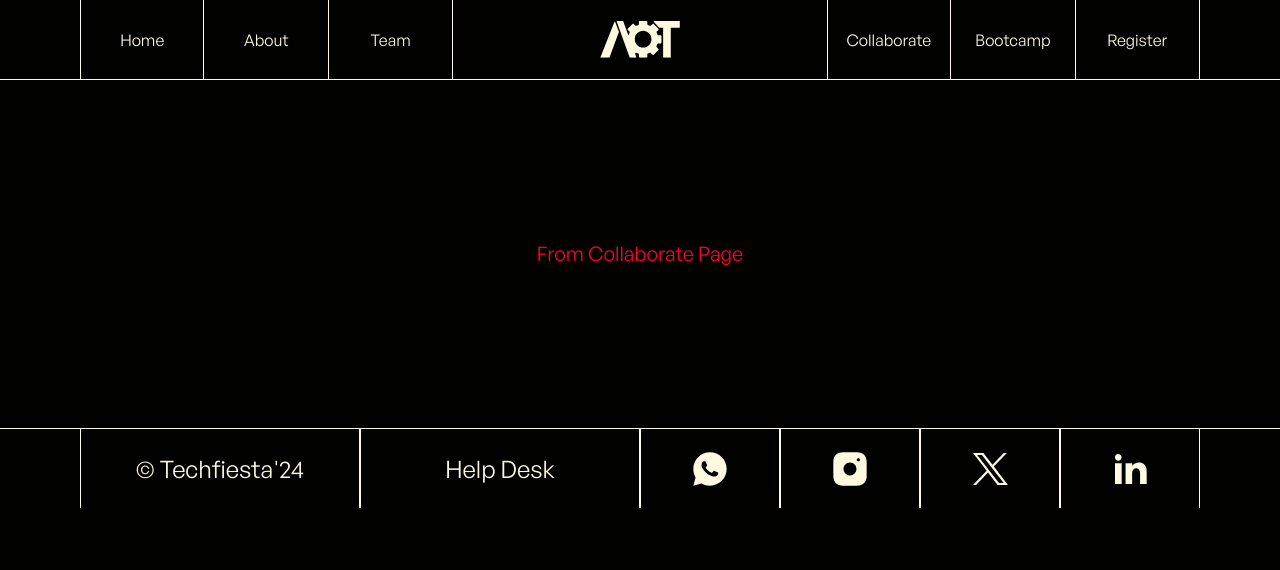
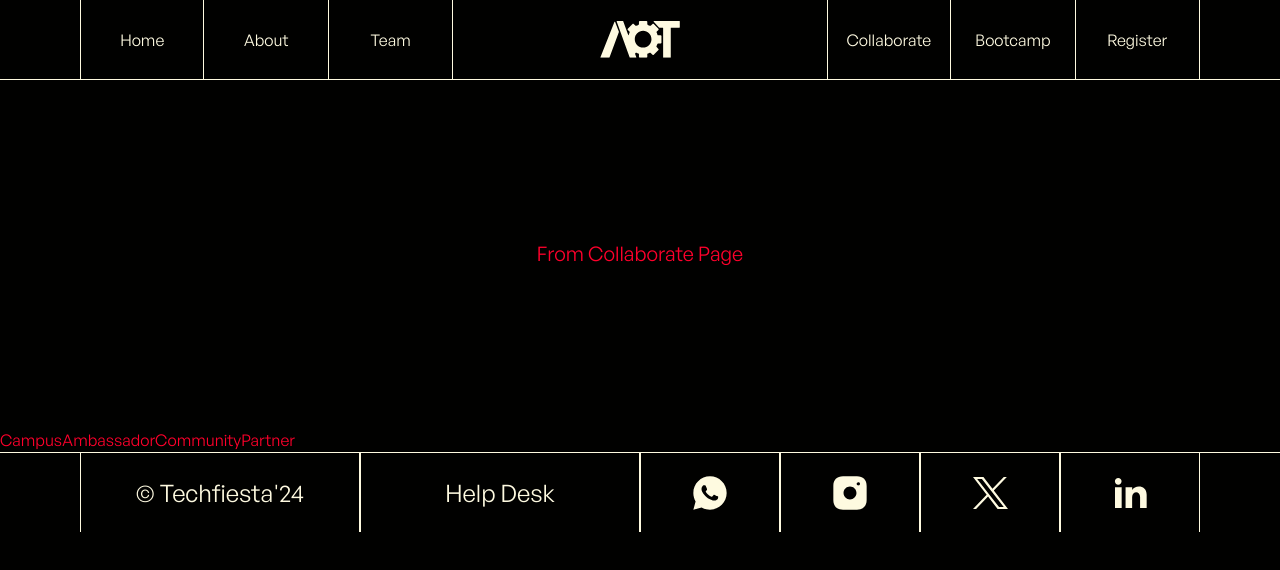
Before and after one commit to TechFiesta2024/arrakis, a Next.js app: page /collaborate in a window 1280 px wide. Shown: the top 570 px of the page. Built offline with nearby package versions, Linux system fonts and the light colour scheme.

Commit message:
feat: collab folder structuring

```diff
--- a/src/app/collaborate/page.jsx
+++ b/src/app/collaborate/page.jsx
@@ -1,4 +1,6 @@
 'use client'
+
+import { CampusAmbassador, CommunityPartner } from "@/components/index "
 
 export default function CollaboratePage() {
     return (
@@ -6,6 +8,8 @@ export default function CollaboratePage() {
             <div className='flex justify-center items-center py-40'>
                 <h1 className='text-xl text-red-600 '>From Collaborate Page</h1>
             </div>
+            <CampusAmbassador />
+            <CommunityPartner />
         </>
     )
 }
--- /dev/null
+++ b/src/components/CampusAmbassador/CampusAmbassador.jsx
@@ -0,0 +1,11 @@
+
+
+const CampusAmbassador = () => {
+    return (
+        <>
+            CampusAmbassador
+        </>
+    )
+}
+
+export default CampusAmbassador
--- /dev/null
+++ b/src/components/CommunityPartner/CommunityPartner.jsx
@@ -0,0 +1,11 @@
+import React from 'react'
+
+const CommunityPartner = () => {
+    return (
+        <>
+            CommunityPartner
+        </>
+    )
+}
+
+export default CommunityPartner
--- a/src/components/index .js
+++ b/src/components/index .js
@@ -3,3 +3,5 @@ export { default as Footer } from './Footer/Footer.jsx'
 export { default as HeroSection } from './Home/Herosection.jsx'
 export { default as Marquee } from './Home/Marquee.jsx'
 export { default as UnleashSkills } from './Home/UnleashSkills.jsx'
+export { default as CampusAmbassador } from './CampusAmbassador/CampusAmbassador.jsx'
+export { default as CommunityPartner } from './CommunityPartner/CommunityPartner.jsx'
```
